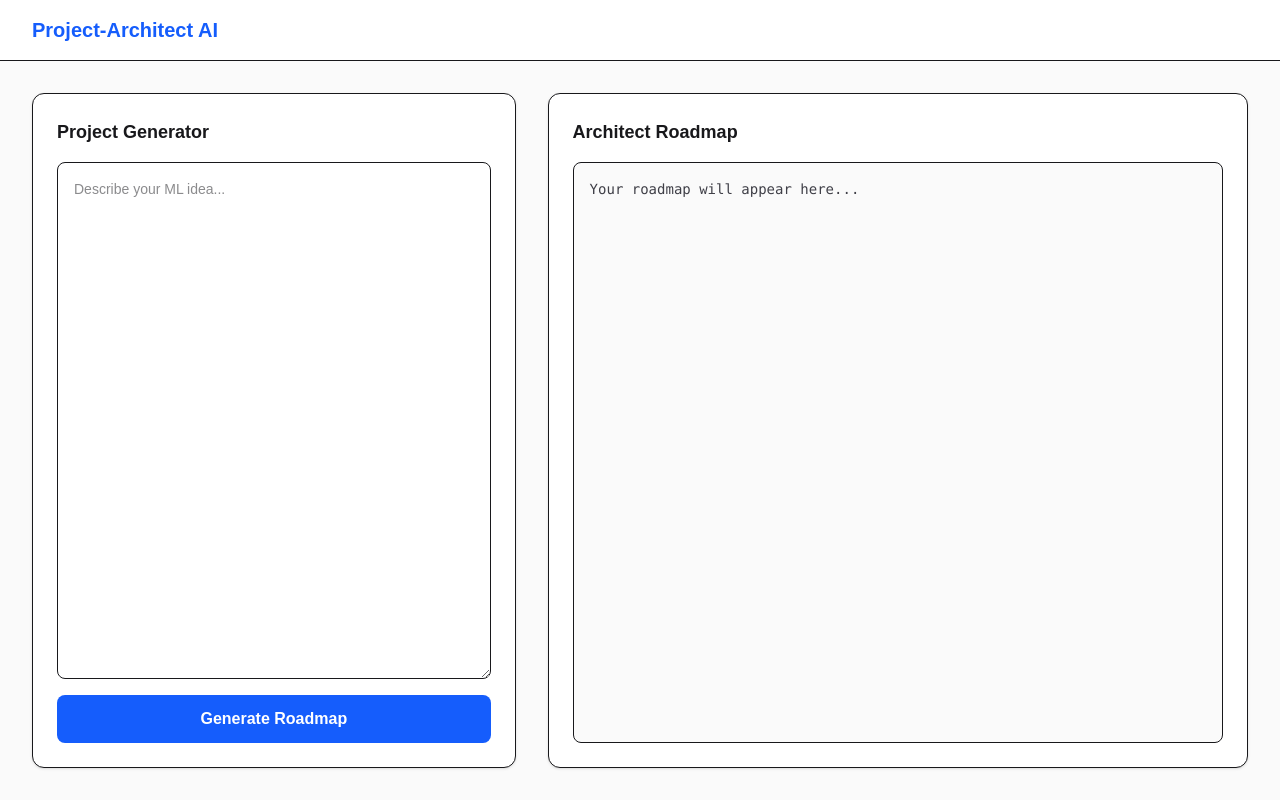
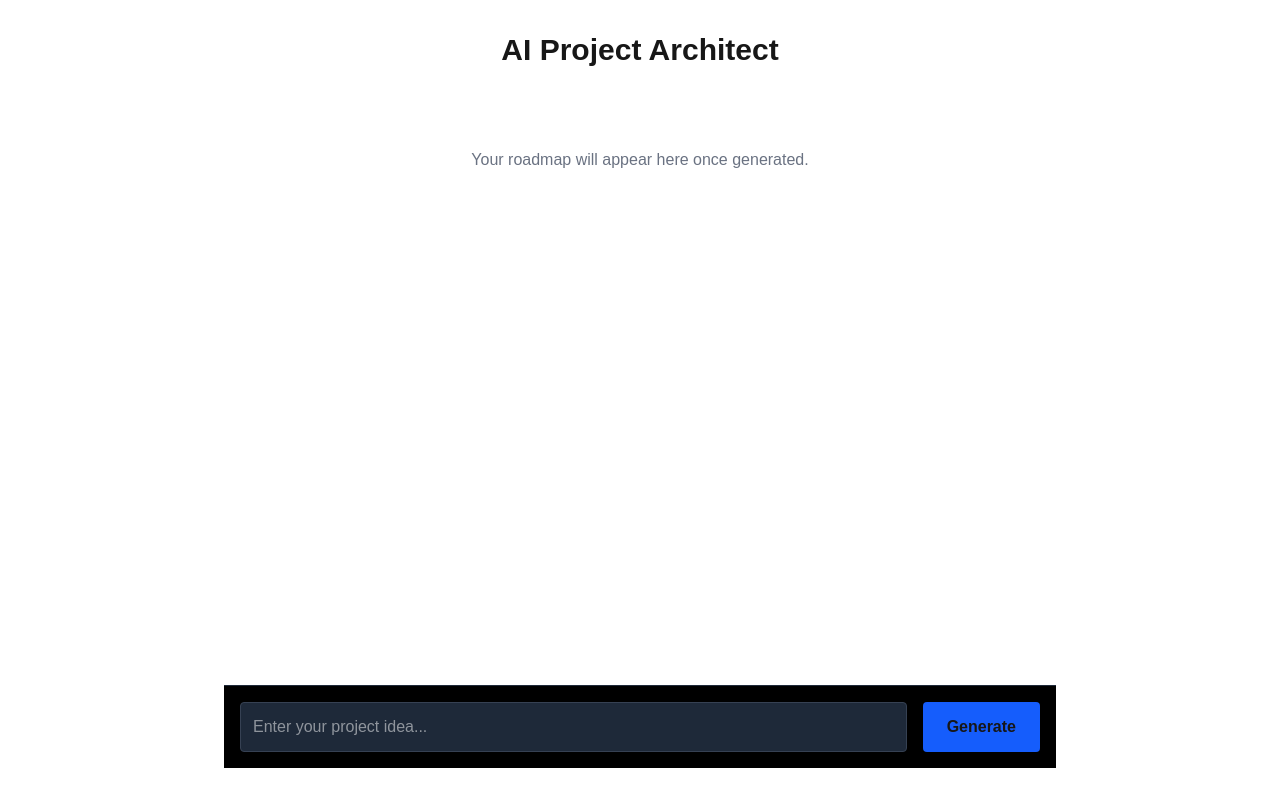
Before and after one commit to Sree2k3/Project-Architect-AI, a Next.js app in the folder frontend/: page / in a window 1280 px wide. Built offline with nearby package versions, Linux system fonts and the light colour scheme.

Commit message:
feat: implement chat-style UI and code block rendering

```diff
--- a/frontend/package.json
+++ b/frontend/package.json
@@ -11,7 +11,9 @@
   "dependencies": {
     "next": "16.1.3",
     "react": "19.2.3",
-    "react-dom": "19.2.3"
+    "react-dom": "19.2.3",
+    "react-markdown": "^10.1.0",
+    "react-syntax-highlighter": "^16.1.0"
   },
   "devDependencies": {
     "@tailwindcss/postcss": "^4",
--- a/frontend/src/app/page.tsx
+++ b/frontend/src/app/page.tsx
@@ -1,58 +1,61 @@
 "use client";
-import { useState } from "react";
+
+import { useState } from 'react';
+import RoadmapDisplay from '../components/RoadmapDisplay';
 
 export default function Home() {
-  const [input, setInput] = useState("");
-  const [result, setResult] = useState("");
+  const [idea, setIdea] = useState("");
+  const [roadmap, setRoadmap] = useState("");
   const [loading, setLoading] = useState(false);
 
   const generatePlan = async () => {
+    if (!idea) return;
     setLoading(true);
     try {
-      const response = await fetch(`http://127.0.0.1:8000/plan?idea=${input}`);
+      const response = await fetch(`http://localhost:8000/plan?idea=${encodeURIComponent(idea)}`);
       const data = await response.json();
-      setResult(data.roadmap);
+      setRoadmap(data.roadmap);
     } catch (error) {
-      setResult("Error connecting to the AI Brain. Is the backend running?");
+      console.error("Error:", error);
+    } finally {
+      setLoading(false);
     }
-    setLoading(false);
   };
 
   return (
-    <div className="flex min-h-screen flex-col bg-zinc-50 text-zinc-900">
-      <nav className="flex items-center justify-between border-b bg-white px-8 py-4">
-        <span className="text-xl font-bold text-blue-600">Project-Architect AI</span>
-      </nav>
+    // 'flex-col-reverse' flips the order: Bottom element in code appears on Top
+    <main className="flex flex-col-reverse p-8 max-w-4xl mx-auto min-h-screen">
 
-      <main className="flex flex-1 flex-col gap-8 p-8 md:flex-row">
-        {/* Input Section */}
-        <section className="flex flex-1 flex-col gap-4 rounded-xl border bg-white p-6 shadow-sm">
-          <h2 className="text-lg font-semibold">Project Generator</h2>
-          <textarea
-            value={input}
-            onChange={(e) => setInput(e.target.value)}
-            className="flex-1 rounded-lg border p-4 text-sm focus:ring-2 focus:ring-blue-500"
-            placeholder="Describe your ML idea..."
+      {/* 1. INPUT SECTION (Appears at the Bottom) */}
+      <div className="flex gap-4 mt-8 sticky bottom-8 bg-black p-4 border-t border-gray-800">
+        <input
+          type="text"
+          className="flex-1 p-3 bg-gray-800 border border-gray-700 rounded text-white"
+          placeholder="Enter your project idea..."
+          value={idea}
+          onChange={(e) => setIdea(e.target.value)}
         />
         <button
           onClick={generatePlan}
+          className="bg-blue-600 hover:bg-blue-700 px-6 py-3 rounded font-bold"
           disabled={loading}
-            className="rounded-lg bg-blue-600 py-3 font-semibold text-white hover:bg-blue-700 disabled:bg-blue-300"
         >
-            {loading ? "AI is thinking..." : "Generate Roadmap"}
+          {loading ? "Thinking..." : "Generate"}
         </button>
-        </section>
+      </div>
 
-        {/* Output Section */}
-        <section className="flex-[1.5] flex flex-col gap-4 rounded-xl border bg-white p-6 shadow-sm">
-          <h2 className="text-lg font-semibold">Architect Roadmap</h2>
-          <div className="flex-1 overflow-auto rounded-lg border bg-zinc-50 p-4">
-            <pre className="whitespace-pre-wrap text-sm text-zinc-700">
-              {result || "Your roadmap will appear here..."}
-            </pre>
+      {/* 2. RESULT SECTION (Appears at the Top) */}
+      <div className="flex-1 overflow-y-auto mb-4">
+        <h1 className="text-3xl font-bold mb-6 text-center">AI Project Architect</h1>
+        {roadmap ? (
+          <RoadmapDisplay roadmapText={roadmap} />
+        ) : (
+          <p className="text-gray-500 text-center mt-20">
+            Your roadmap will appear here once generated.
+          </p>
+        )}
       </div>
-        </section>
+
     </main>
-    </div>
   );
 }
--- /dev/null
+++ b/frontend/src/components/RoadmapDisplay.js
@@ -0,0 +1,36 @@
+import ReactMarkdown from 'react-markdown';
+import { Prism as SyntaxHighlighter } from 'react-syntax-highlighter';
+import { vscDarkPlus } from 'react-syntax-highlighter/dist/cjs/styles/prism';
+
+export default function RoadmapDisplay({ roadmapText }) {
+    return (
+        <div className="bg-gray-900 text-gray-100 p-6 rounded-lg shadow-xl border border-gray-700 mt-8">
+            <h2 className="text-2xl font-bold mb-6 text-blue-400 border-b border-gray-700 pb-2">
+                Project Roadmap & Implementation
+            </h2>
+            <div className="prose prose-invert max-w-none">
+                <ReactMarkdown
+                    children={roadmapText}
+                    components={{
+                        code({ node, inline, className, children, ...props }) {
+                            const match = /language-(\w+)/.exec(className || '');
+                            return !inline && match ? (
+                                <SyntaxHighlighter
+                                    children={String(children).replace(/\n$/, '')}
+                                    style={vscDarkPlus}
+                                    language={match[1]}
+                                    PreTag="div"
+                                    {...props}
+                                />
+                            ) : (
+                                <code className={className} {...props}>
+                                    {children}
+                                </code>
+                            );
+                        },
+                    }}
+                />
+            </div>
+        </div>
+    );
+}
```
Also changed, not shown: 2 other files (tests, documents, lock files or other folders). Lines whose indentation alone changed are shown as unchanged.
